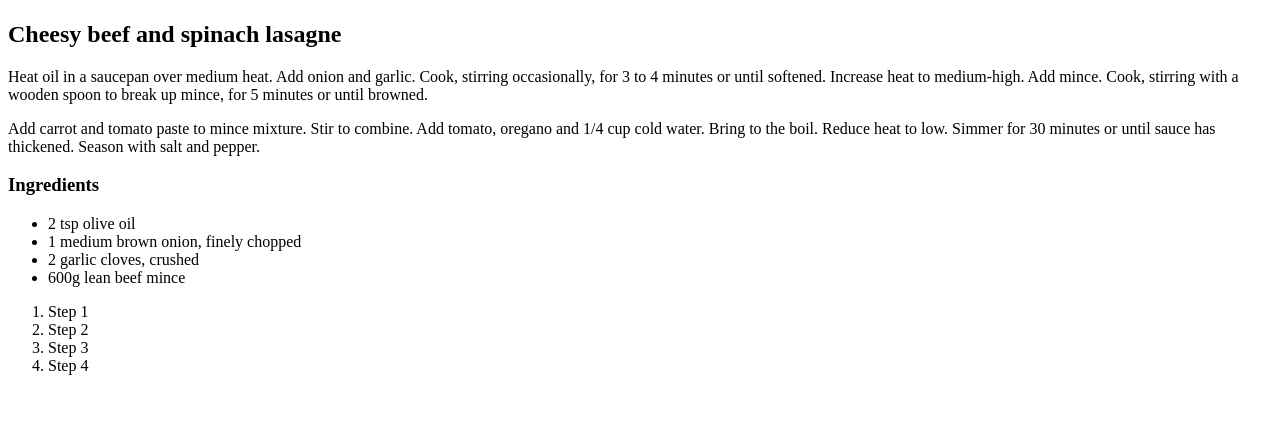
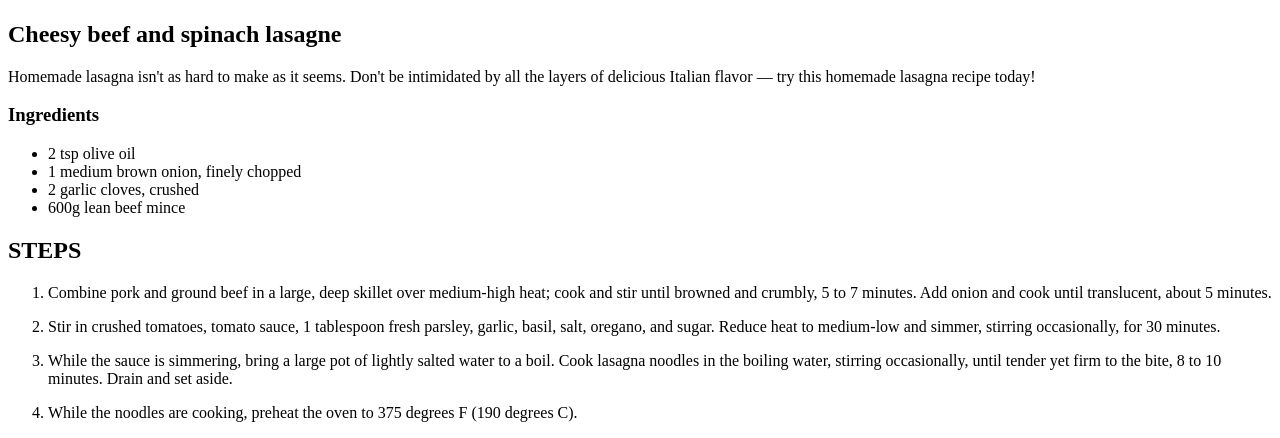
Before and after one commit to sndlmncwango/odin-recipes, a plain HTML site: page recipes/lasagna.html in a window 1280 px wide. Shown: the part 383-821 px from the top of the page. Before the commit the page ends 800 px from the top, so only its background shows below. Drawn offline with Linux system fonts and the light colour scheme.

Commit message:
inserted paragraphs in list elements updated intro to lasagna page

```diff
--- a/recipes/lasagna.html
+++ b/recipes/lasagna.html
@@ -16,8 +16,7 @@
        <h1>lasagna</h1>
        <img src="https://img.taste.com.au/Sj0P51g_/w720-h480-cfill-q80/taste/2016/11/cheesy-beef-and-spinach-lasagne-45846-1.jpeg">
        <h2>Cheesy beef and spinach lasagne</h2>
-       <p>Heat oil in a saucepan over medium heat. Add onion and garlic. Cook, stirring occasionally, for 3 to 4 minutes or until softened. Increase heat to medium-high. Add mince. Cook, stirring with a wooden spoon to break up mince, for 5 minutes or until browned.</p>
-       <p>Add carrot and tomato paste to mince mixture. Stir to combine. Add tomato, oregano and 1/4 cup cold water. Bring to the boil. Reduce heat to low. Simmer for 30 minutes or until sauce has thickened. Season with salt and pepper.</p>
+       <p>Homemade lasagna isn't as hard to make as it seems. Don't be intimidated by all the layers of delicious Italian flavor — try this homemade lasagna recipe today!</p>
        <h3>Ingredients</h3>
        <ul>
         <li>2 tsp olive oil</li>
@@ -25,11 +24,12 @@
         <li>2 garlic cloves, crushed</li>
         <li>600g lean beef mince</li>
        </ul>
+       <h2>STEPS</h2>
        <ol>
-        <li>Step 1</li>
-        <li>Step 2</li>
-        <li>Step 3</li>
-        <li>Step 4</li>
+        <li><p>Combine pork and ground beef in a large, deep skillet over medium-high heat; cook and stir until browned and crumbly, 5 to 7 minutes. Add onion and cook until translucent, about 5 minutes.</p></li>
+        <li><p>Stir in crushed tomatoes, tomato sauce, 1 tablespoon fresh parsley, garlic, basil, salt, oregano, and sugar. Reduce heat to medium-low and simmer, stirring occasionally, for 30 minutes.</p></li>
+        <li><p>While the sauce is simmering, bring a large pot of lightly salted water to a boil. Cook lasagna noodles in the boiling water, stirring occasionally, until tender yet firm to the bite, 8 to 10 minutes. Drain and set aside.</p></li>
+        <li><p>While the noodles are cooking, preheat the oven to 375 degrees F (190 degrees C).</p></li>
        </ol>
 
 
```
Also changed, not shown: recipes/cucumber.html (+3 -4 lines), recipes/tzatziki.html (+5 -4 lines).
